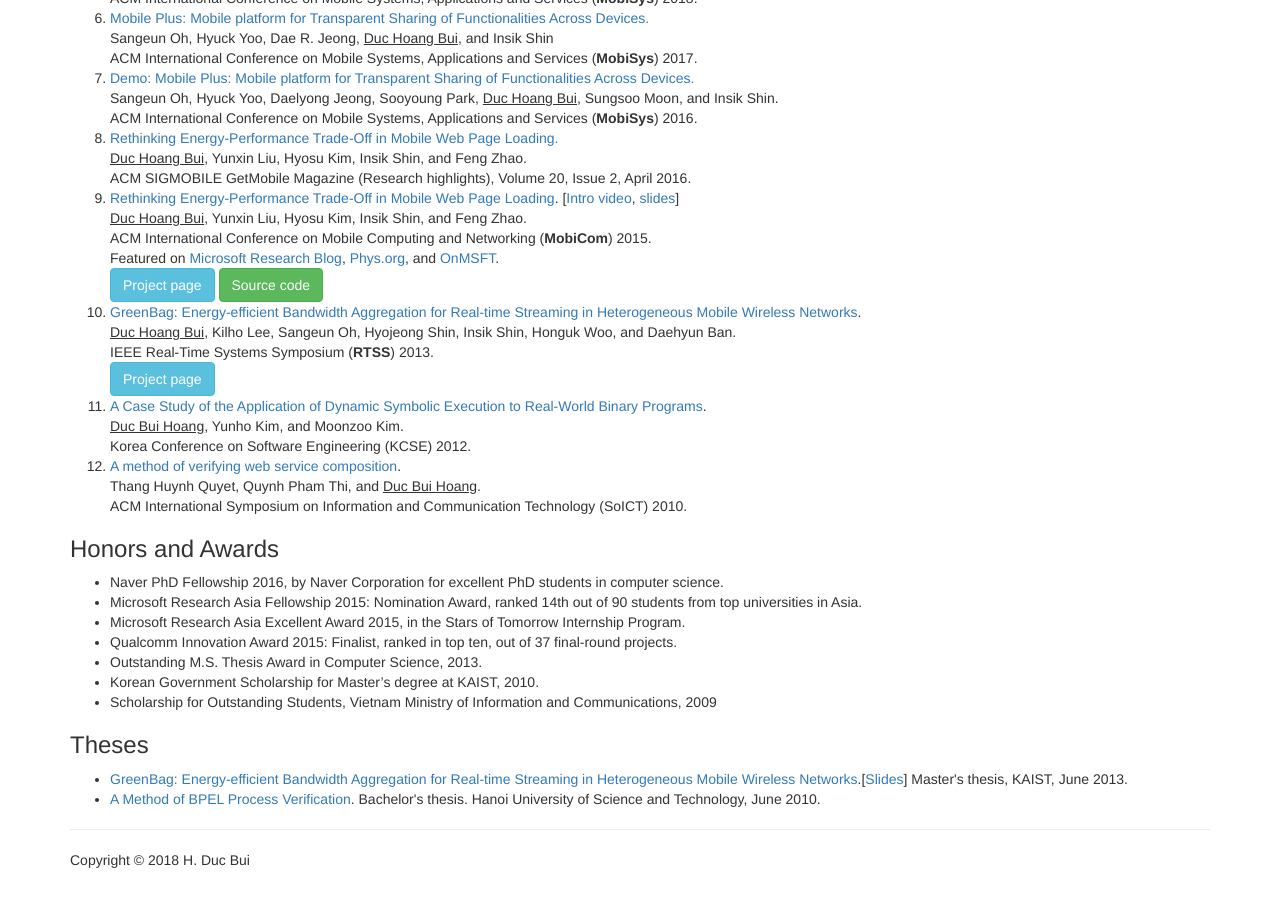
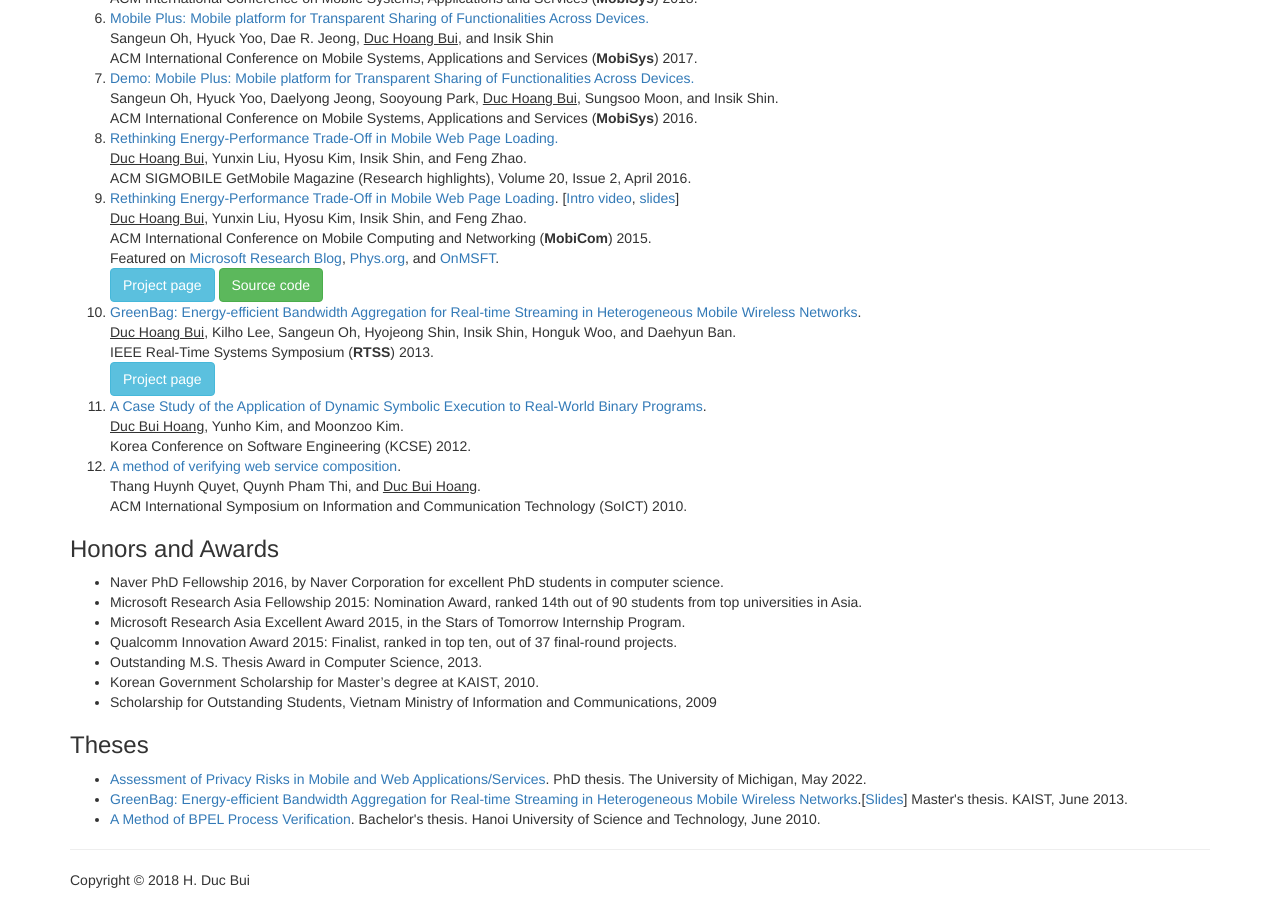
Before and after one commit to ducalpha/ducalpha.github.io, a Jekyll site: the page index.html, which Jekyll copies as it is, in a window 1280 px wide and 900 px high, scrolled down 831 px. Built offline with Jekyll 4.4.1, drawn with Linux system fonts in a browser that asks for light colours; nearby versions of some CDN libraries.

Commit message:
Update index.html

```diff
--- a/index.html
+++ b/index.html
@@ -161,9 +161,12 @@
                 </ul>
                 <h3>Theses</h3>
                 <ul>
+                    <li><a href="files/ducbui_phd_thesis.pdf">Assessment of Privacy Risks in Mobile and Web Applications/Services</a>.
+                        PhD thesis. The University of Michigan, May 2022.
+                    </li>
                     <li><a href="files/BuiHoangDuc.MSThesis.pdf">GreenBag: Energy-efficient Bandwidth Aggregation for
                         Real-time Streaming in Heterogeneous Mobile Wireless Networks</a>.[<a
-                            href="files/BuiHoangDuc.Presentation.pptx">Slides</a>] Master's thesis, KAIST, June 2013.
+                            href="files/BuiHoangDuc.Presentation.pptx">Slides</a>] Master's thesis. KAIST, June 2013.
                     </li>
                     <li><a href="files/BPEL.Thesis.pdf">A Method of BPEL Process Verification</a>.
                         Bachelor's thesis. Hanoi University of Science and Technology, June 2010.
```
